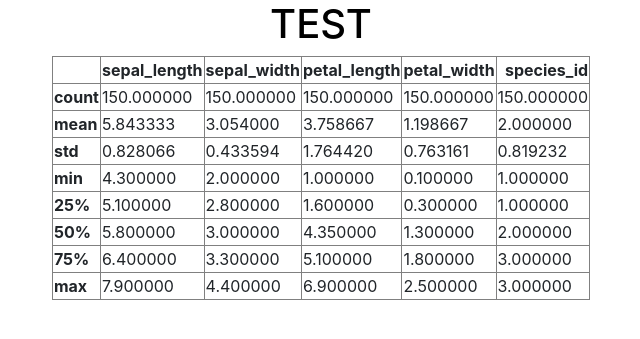
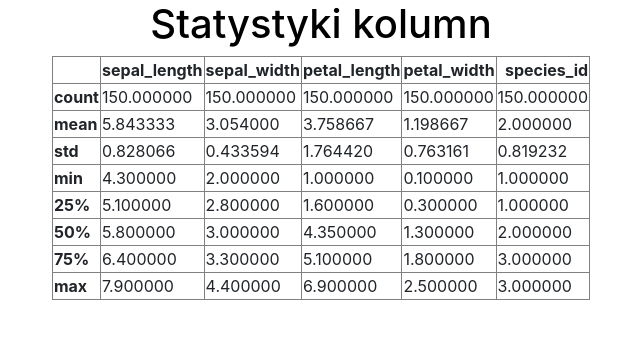
Before and after one commit to pawelczyz55/engineering-project, a Flask app: page /test in a window 1280 px wide. Shown: the part 56-395 px from the top of the page, without its empty margins (319-959 px from the left). Run offline with Flask 2, Linux system fonts and the light colour scheme; a user stored in the database is signed in; some libraries are stand-ins or nearby versions.

Commit message:
printing stats

```diff
--- a/website/templates/testowy.html
+++ b/website/templates/testowy.html
@@ -1,7 +1,7 @@
 {% extends "base.html" %} {% block title %}Testowy{% endblock %}
 {% block content %}
 
-    <h1 align="center">TEST</h1>
+    <h1 align="center">Statystyki kolumn</h1>
 
     <div align="center">
         <table>
```
